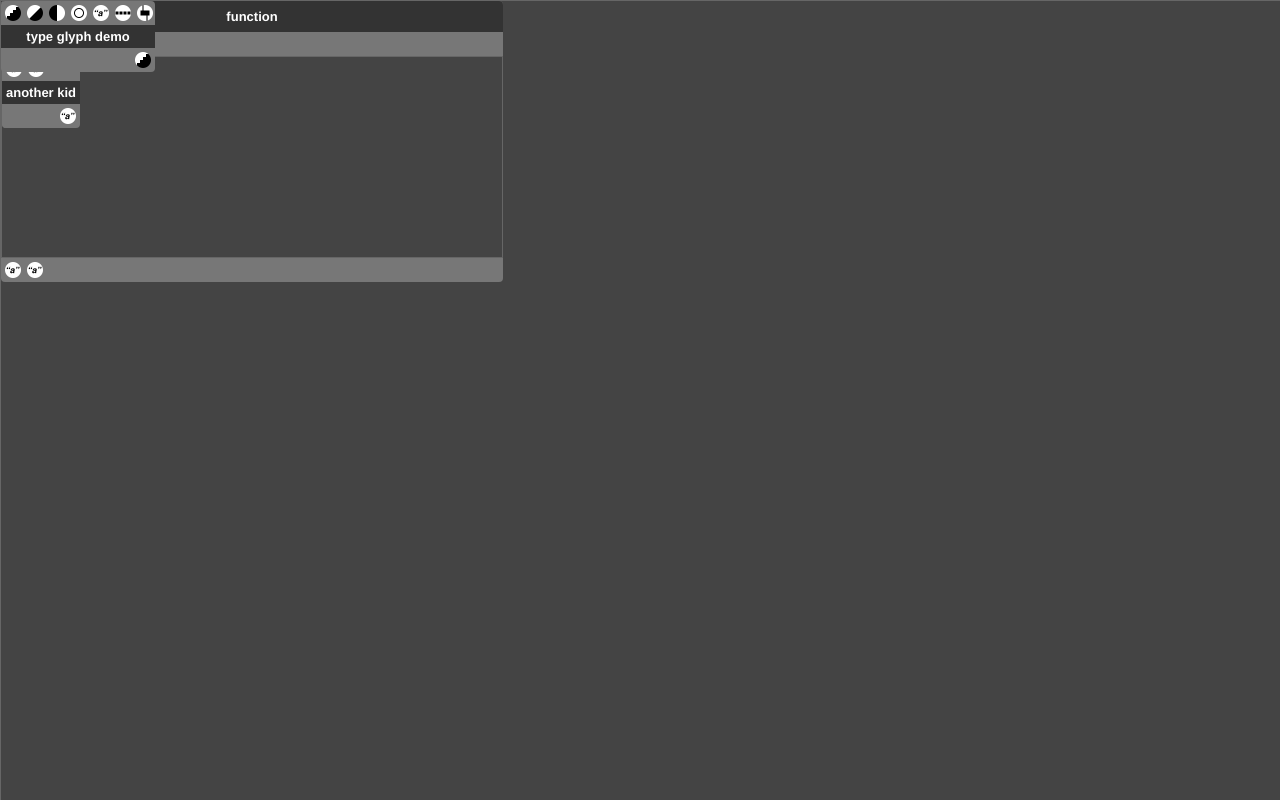
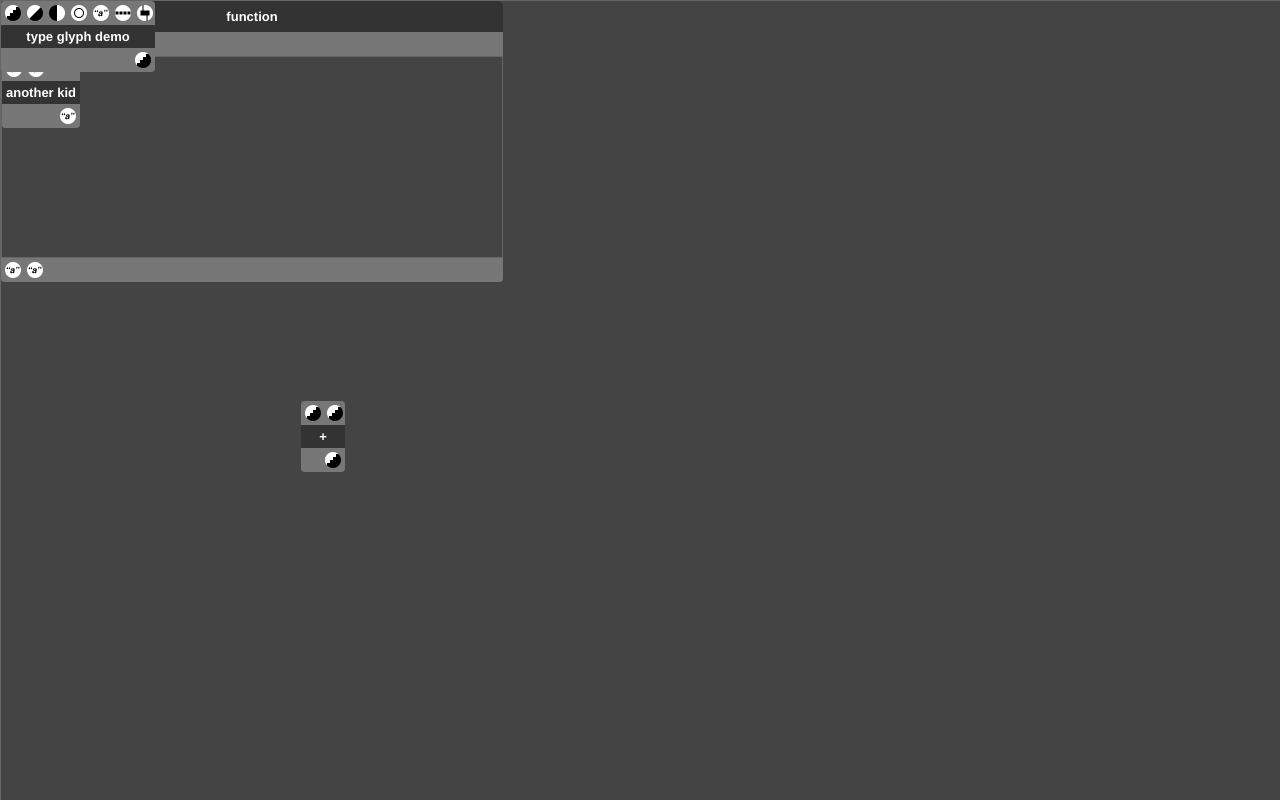
Before and after one commit to trbabb/ramen, a React (Create React App) app: page / in a window 1280 px wide. Shown: the top 800 px of the page. Built offline with nearby package versions, Linux system fonts and the light colour scheme.

Commit message:
performance fix: mutation callbacks was reconstructed every frame; caused entire app to re-render

```diff
--- a/src/App.js
+++ b/src/App.js
@@ -24,7 +24,6 @@ import './App.css'
 //       (maybe that should be owned by the App)
 // todo: the above also makes it impossible to connect function args to function body.
 //       we should in general allow nodes to connect across nesting levels.
-
 // todo: should we override and re-implement or take advantage of browser native focus traversal?
 
 
@@ -33,7 +32,6 @@ import './App.css'
 
 // don't really care what this is, for now:
 const STANDIN_TYPE_SIGNATURE = new TypeSignature(['float', 'float', 'float'], [0,1])
-
 
 // list of nodes read by the "place node" dialog.
 const availableNodes = [
@@ -55,6 +53,13 @@ class App extends React.Component {
     constructor(props) {
         super(props);
         this.state = this.getDefaultState();
+        this.mutation_callbacks = {
+            onLinkDisconnected    : this.onLinkDisconnected,
+            onPortClicked         : this.onPortClicked,
+            onPortMoved           : this.onPortMoved,
+            onLinkEndpointClicked : this.onLinkEndpointClicked,
+            onNodeMove            : this.onNodeMove
+        }
     }
 
 
@@ -112,27 +117,34 @@ class App extends React.Component {
                 ['int','float','bool','type','str','list','proc','int'],
                 [0,1,2,3,4,5,6]))
 
-        //this.addLink({node_id : 0, port_id : 3}, {node_id : 1, port_id : 0})
+        this.setPosition(0, [100,200])
+        this.setPosition(1, [300,400])
     }
 
 
     componentDidMount = () => {
         this.loadDefaultNodeGraph()
         document.addEventListener('keydown', this.onHotKeyPressed);
+    }
 
+
+    setPosition = (node_id, pos) => {
+        this.setState(prevState => {
+            return { ng : prevState.ng.setPosition(node_id, pos) }
+        })
+    }
+
+
+    addNode(name, type_sig, parent_id=null) {
+        this.setState(prevState => {
+            return { ng : prevState.ng.addNode(name, type_sig, parent_id) }
+        })
     }
 
 
 
     /****** Object selection ******/
     // (not yet respected)
-
-
-    addNode(name, type_sig, parent_id=null) {
-        this.setState(prevState => {
-            return {ng:prevState.ng.addNode(name,type_sig,parent_id)}
-        })
-    }
 
 
     selectNode(node_id) {
@@ -174,6 +186,9 @@ class App extends React.Component {
     }
 
 
+    /****** Callback functions ******/
+
+
     updateMouse = (x, y) => {
         var eDom    = ReactDOM.findDOMNode(this.elem);
         var box     = eDom.getBoundingClientRect()
@@ -183,9 +198,6 @@ class App extends React.Component {
             this.setState({mouse_pos : new_pos});
         }
     }
-
-
-    /****** Callback functions ******/
 
 
     onPortClicked = ({node_id, port_id, elem, mouse_evt}) => {
@@ -222,6 +234,11 @@ class App extends React.Component {
         this.setState(prevState => {
             return {port_coords : prevState.port_coords.setIn([node_id, port_id], new_pos)}
         })
+    }
+
+
+    onNodeMove = (node_id, new_pos) => {
+        this.setPosition(node_id, new_pos)
     }
 
 
@@ -296,12 +313,6 @@ class App extends React.Component {
 
 
     render() {
-        var mutation_callbacks = {
-            onLinkDisconnected    : this.onLinkDisconnected,
-            onPortClicked         : this.onPortClicked,
-            onPortMoved           : this.onPortMoved,
-            onLinkEndpointClicked : this.onLinkEndpointClicked
-        }
         return (
             <div
                 onMouseMove={this.onMouseMove}
@@ -310,7 +321,7 @@ class App extends React.Component {
                 <NodeView
                     ng={this.state.ng}
                     port_coords={this.state.port_coords}
-                    mutation_callbacks={mutation_callbacks}/>
+                    mutation_callbacks={this.mutation_callbacks}/>
                 {this.renderPartialLink()}
                 {this.state.showing_node_dialog ?
                     this.renderNewNodeDialog() :
--- a/src/NodeData.js
+++ b/src/NodeData.js
@@ -98,6 +98,13 @@ export class NodeData {
     }
 
 
+    setPosition(position) {
+        var n = _.clone(this)
+        n.position = position
+        return n
+    }
+
+
     getLinks(port_id) {
         if (this.links_by_id.has(port_id)) {
             return this.links_by_id.get(port_id);
--- a/src/NodeGraph.js
+++ b/src/NodeGraph.js
@@ -225,8 +225,11 @@ export class NodeGraph {
 
 
     setPosition(node_id, coords) {
-        // todo: this
-
+        var n = this.nodes.get(node_id)
+        n = n.setPosition(coords)
+        var ng = _.clone(this)
+        ng.nodes = ng.nodes.set(node_id, n)
+        return ng
     }
 
 
--- a/src/mNode.js
+++ b/src/mNode.js
@@ -12,14 +12,12 @@ export class MNode extends React.PureComponent {
 
     constructor(props) {
         super(props);
-        this.state = {
-            position : ("position" in props) ? (props.position) : {x:0, y:0}
-        };
+        var p = props.node.position
     }
 
 
     onDrag = (e, position) => {
-        this.setState({position: position});
+        this.props.mutation_callbacks.onNodeMove(this.props.node_id, [position.x, position.y])
     }
 
 
@@ -87,9 +85,10 @@ export class MNode extends React.PureComponent {
 
 
     render() {
+        var p = this.props.node.position
         return (
             <Draggable
-                    position={this.state.position}
+                    position={{x : p[0], y : p[1]}}
                     cancel=".NodeView"
                     onDrag={this.onDrag}>
                 {this.props.node.hasBody() ? this.renderFunctionDefBody() : this.renderPlainBody()}
--- a/src/mNodeView.js
+++ b/src/mNodeView.js
@@ -28,7 +28,7 @@ export class NodeView extends React.PureComponent {
 
     getInitialState() {
         return {
-            corner_offs : [0,0]
+            corner_offs : this.props.position
         };
     }
 
@@ -90,7 +90,7 @@ export class NodeView extends React.PureComponent {
             if (n.hasBody()) {
                 // these are heavy, so don't send them to
                 // the nodes which don't have inner nodes.
-                x.ng          = this.props.ng.ofNode(node_id)
+                x.ng          = this.props.ng.ofNode(node_id)  // xxx: this is re-created on every frame D:
                 x.port_coords = this.props.port_coords
             }
             nodes.push(<MNode node_id={node_id}
```
